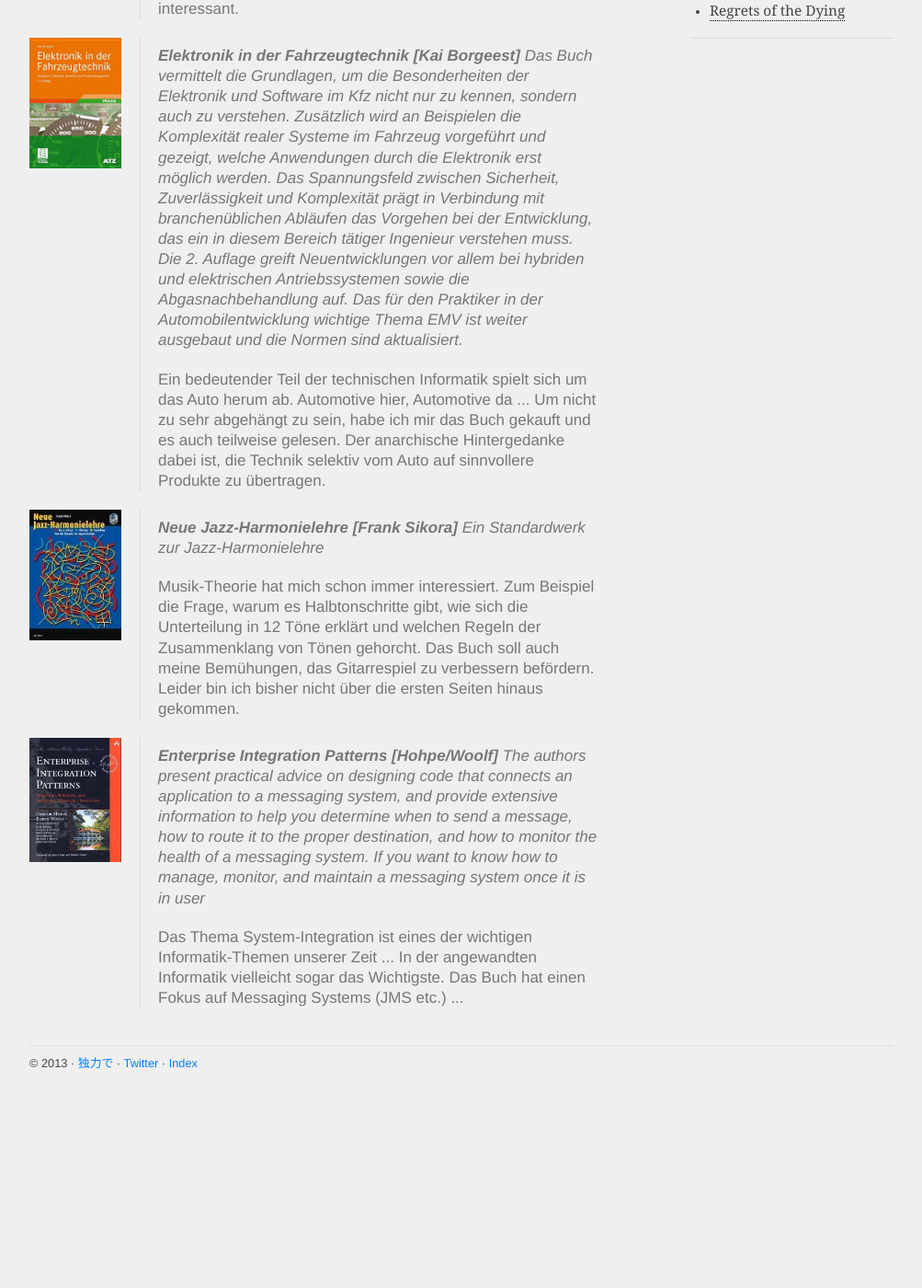
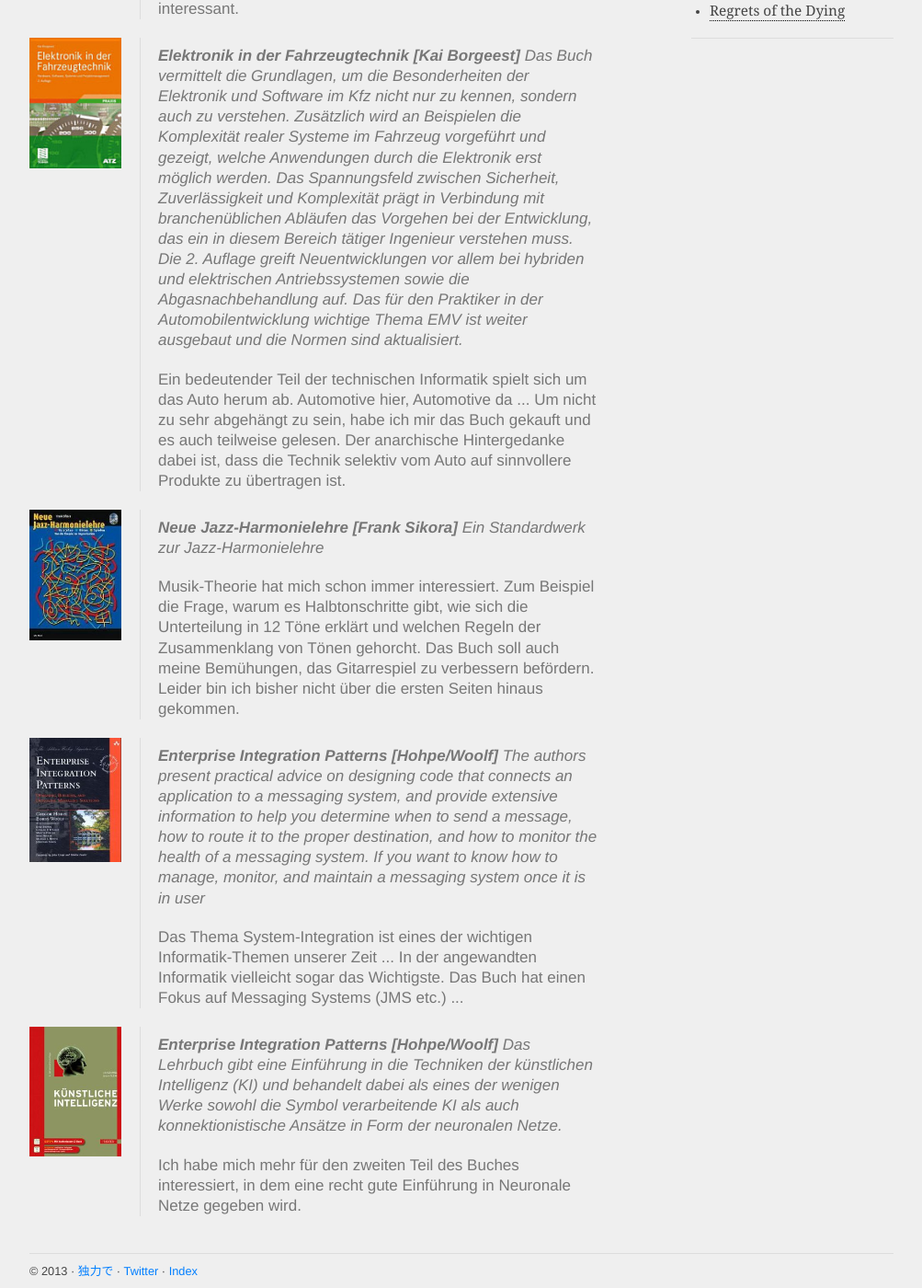
Before and after one commit to dokuryoku/dokuryoku.github.com, a Jekyll site: the page built from _posts/2013-05-01-Buchliste-I.html, in a window 1280 px wide and 1400 px high, scrolled down 520 px. Shown: the whole window at 92% size, without its empty margins (128-1131 px from the left). Built offline with Jekyll 4.4.1, drawn with Linux system fonts in a browser that asks for light colours; before the commit the page ends 1694 px from its top, so only the background shows below that.

Commit message:
update posts: buchliste

```diff
--- a/_posts/2013-05-01-Buchliste-I.html
+++ b/_posts/2013-05-01-Buchliste-I.html
@@ -34,8 +34,8 @@
 
 <p  style="font-style: normal;color: #777;">Ein bedeutender Teil der technischen Informatik spielt sich um das Auto herum ab.
 Automotive hier, Automotive da ... Um nicht zu sehr abgehängt zu sein, habe ich mir das Buch
-gekauft und es auch teilweise gelesen. Der anarchische Hintergedanke dabei ist, die
-Technik selektiv vom Auto auf sinnvollere Produkte zu übertragen.</p></blockquote></div>
+gekauft und es auch teilweise gelesen. Der anarchische Hintergedanke dabei ist, dass die
+Technik selektiv vom Auto auf sinnvollere Produkte zu übertragen ist.</p></blockquote></div>
 
 <div class="two columns alpha"><img class="scale-with-grid" src="/images/book-99783795751241.jpg"/></div>
 <div class="nine columns omega"><blockquote><p><strong style="color: #777;">Neue Jazz-Harmonielehre [Frank Sikora]</strong> Ein Standardwerk zur Jazz-Harmonielehre</p>
@@ -54,3 +54,11 @@
 <p style="font-style: normal;color: #777;">Das Thema System-Integration ist eines der wichtigen Informatik-Themen unserer Zeit ... In der
 angewandten Informatik vielleicht sogar das Wichtigste. Das Buch hat einen Fokus auf Messaging Systems
 (JMS etc.) ...</p></blockquote></div>
+
+<div class="two columns alpha"><img class="scale-with-grid" src="/images/book-9783446427587.jpg"/></div>
+<div class="nine columns omega"><blockquote><p><strong style="color: #777;">Enterprise Integration Patterns [Hohpe/Woolf]</strong>
+Das Lehrbuch gibt eine Einführung in die Techniken der künstlichen Intelligenz (KI) und behandelt dabei als eines
+der wenigen Werke sowohl die Symbol verarbeitende KI als auch konnektionistische Ansätze in Form der neuronalen Netze.</p>
+
+<p style="font-style: normal;color: #777;">Ich habe mich mehr für den zweiten Teil des Buches interessiert,
+in dem eine recht gute Einführung in Neuronale Netze gegeben wird.</p></blockquote></div>
```
Also changed, not shown: images/book-9780596153939.jpg (added), images/book-9783446427587.jpg (added).
